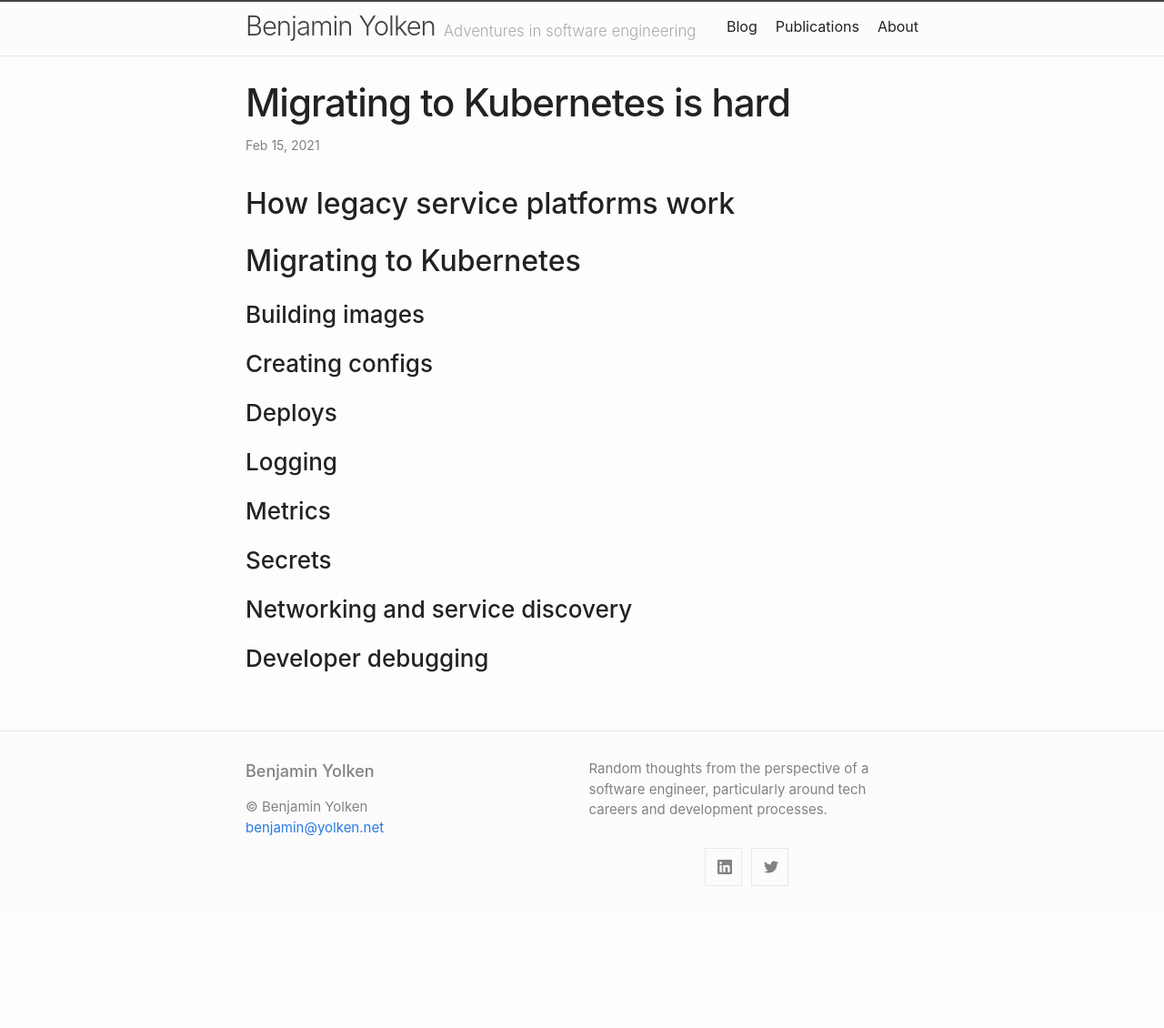
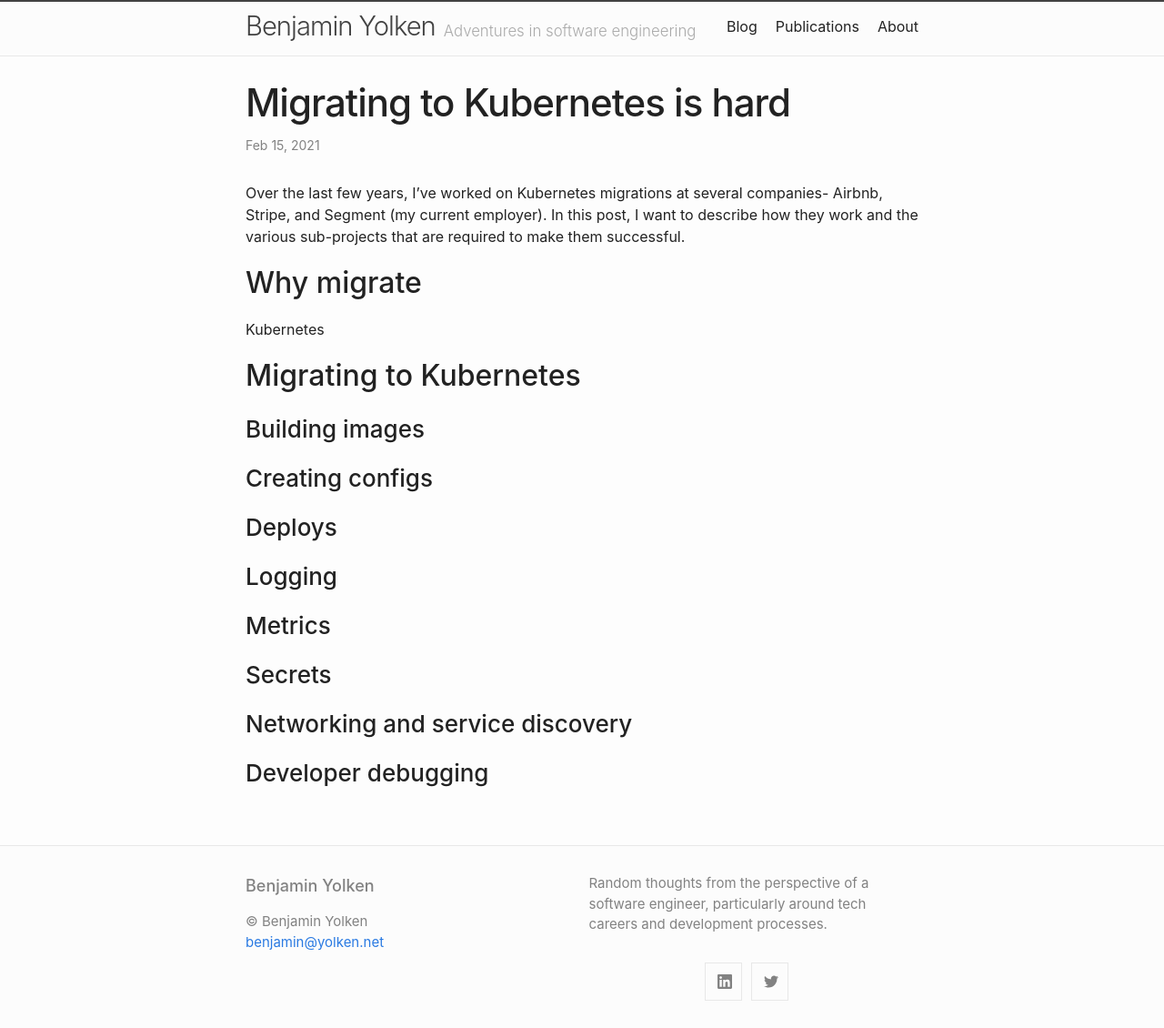
Before and after one commit to yolken/yolken-blog, a Jekyll site: the page built from site/_posts/2021-02-14-migrating-to-kubernetes-is-hard.md, in a window 1280 px wide. Shown: the whole page at 91% size. Built offline with Jekyll 4.4.1, drawn with Linux system fonts in a browser that asks for light colours; before the commit the page ends 1004 px from its top, so only the background shows below that.

Commit message:
Start on migrating to kubernetes post

```diff
--- a/site/_posts/2021-02-14-migrating-to-kubernetes-is-hard.md
+++ b/site/_posts/2021-02-14-migrating-to-kubernetes-is-hard.md
@@ -7,7 +7,15 @@ excerpt: |
     Blah blah blah
 ---
 
-## How legacy service platforms work
+Over the last few years, I've worked on Kubernetes migrations at several companies- Airbnb,
+Stripe, and Segment (my current employer). In this post, I want to describe how they work and the
+various sub-projects that are required to make them successful.
+
+## Why migrate
+
+Kubernetes
+
+
 
 ## Migrating to Kubernetes
 
```
